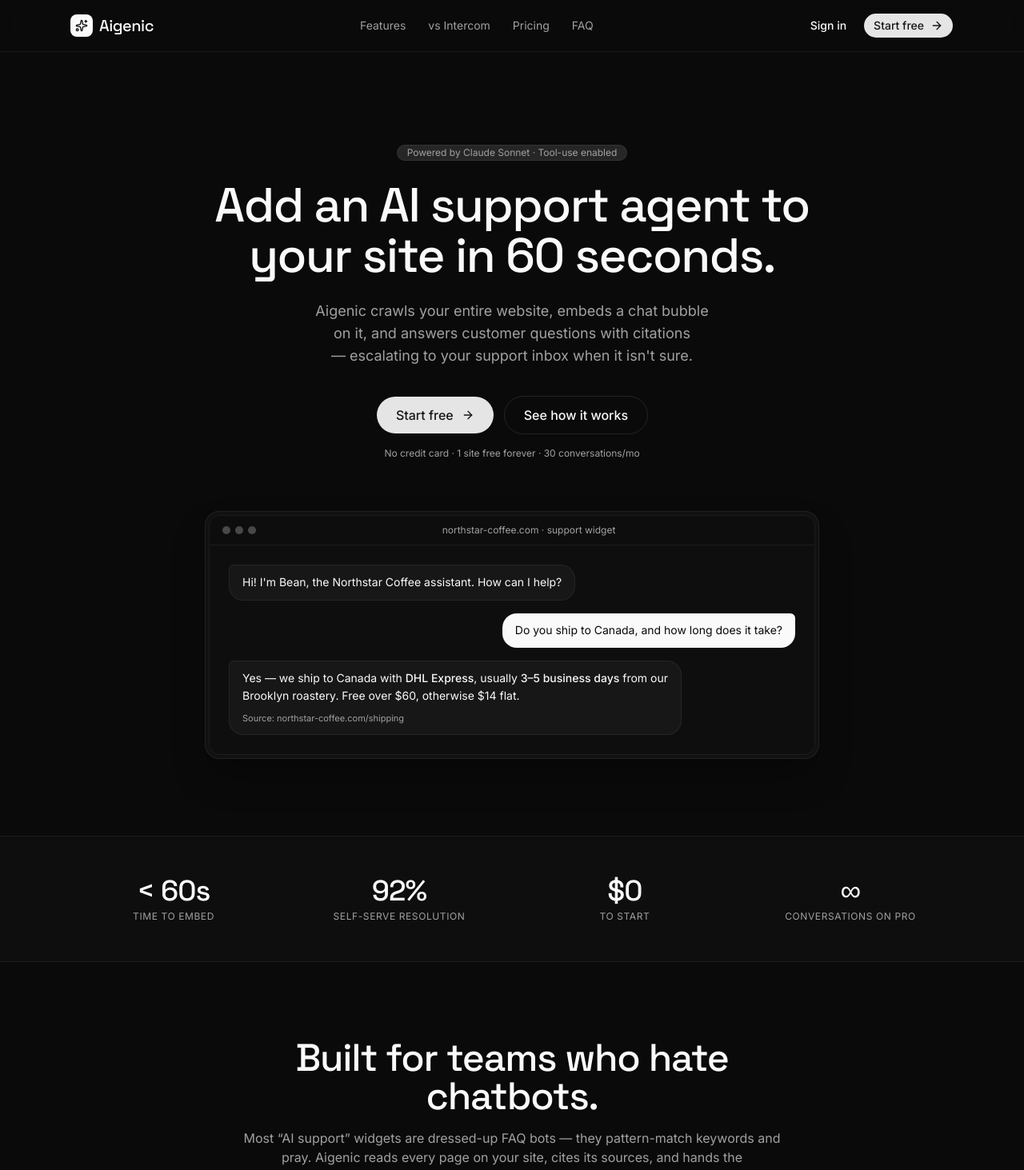
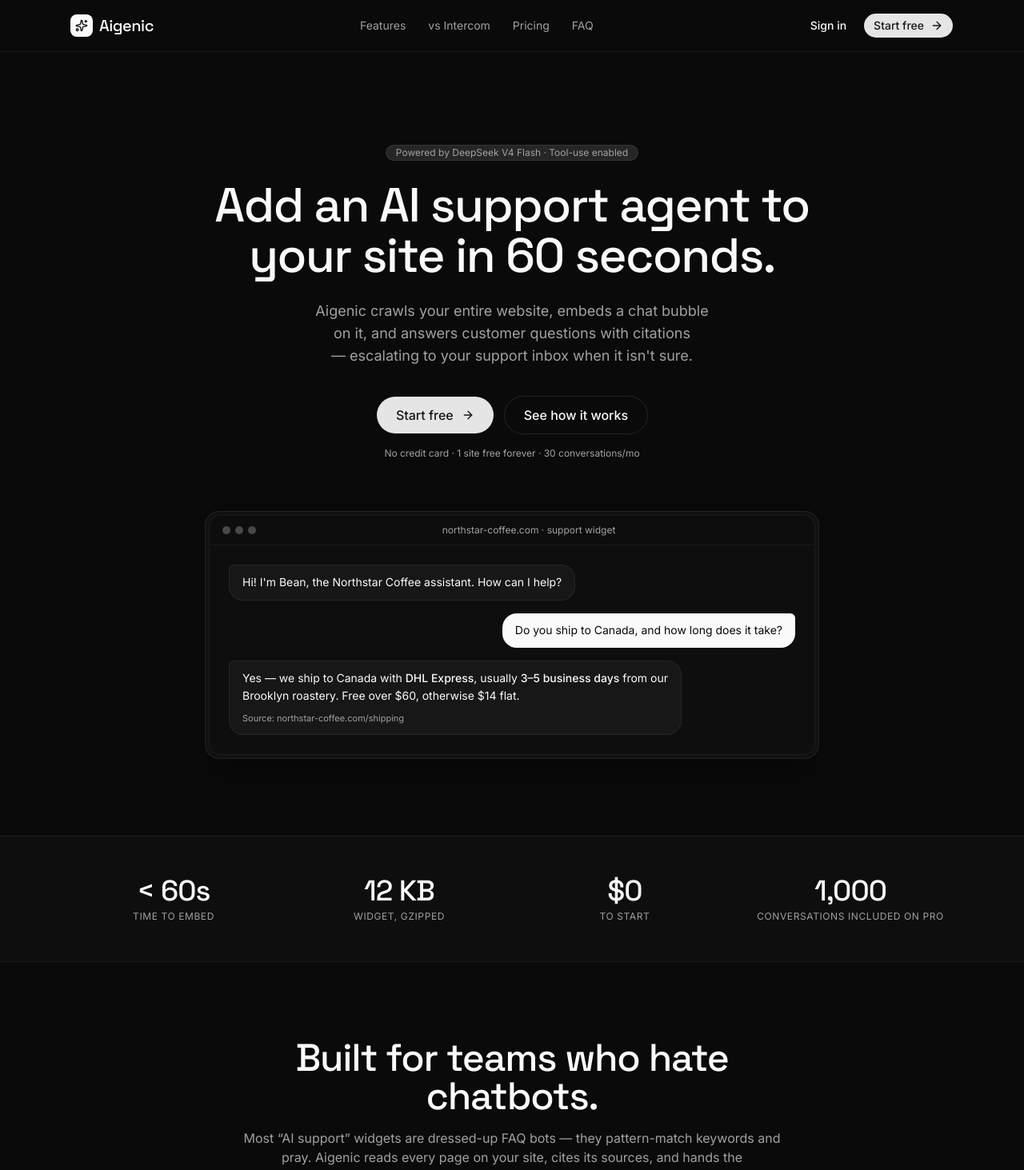
Before and after one commit to RakibulIslamm/aigenic, a Next.js app in the folder aigenic_app/: page / in a window 1280 px wide. Shown: the top 1463 px of the page at 80% size. Built offline with nearby package versions, Linux system fonts and the light colour scheme; no server answers.

Commit message:
feat: consolidate marketing constants into a single source file and update references in the application

```diff
--- a/aigenic_app/app/page.tsx
+++ b/aigenic_app/app/page.tsx
@@ -28,6 +28,7 @@
   PLAN_ORDER,
   type Plan,
 } from '@/lib/billing/plans';
+import { SUPPORT_MODEL_NAME, WIDGET_GZIP_KB } from '@/lib/marketing';
 
 const FEATURES = [
   {
@@ -83,7 +84,7 @@
   },
   {
     q: 'What model does it use?',
-    a: 'Claude sonnet via OpenRouter, with tool-use enabled so it can search your KB before answering.',
+    a: `${SUPPORT_MODEL_NAME} via OpenRouter, with tool-use enabled so it can search your KB before answering. The model is swappable server-side, so it can improve without you touching your embed.`,
   },
   {
     q: 'What happens when the AI doesn\'t know the answer?',
@@ -166,7 +167,7 @@
   return (
     <section className="mx-auto max-w-6xl px-6 pb-24 pt-20 text-center md:pt-28">
       <Badge variant="secondary" className="mb-6 rounded-full border border-border/60 px-3 py-1 text-xs font-normal text-muted-foreground">
-        Powered by Claude Sonnet · Tool-use enabled
+        Powered by {SUPPORT_MODEL_NAME} · Tool-use enabled
       </Badge>
       <h1 className="mx-auto max-w-3xl font-heading text-5xl leading-[1.05] tracking-tight md:text-6xl">
         Add an AI support agent to your site in&nbsp;60&nbsp;seconds.
@@ -238,9 +239,12 @@
     <section className="border-y border-border/60 bg-card/30">
       <div className="mx-auto grid max-w-6xl grid-cols-2 gap-6 px-6 py-12 text-center md:grid-cols-4">
         <Metric value="< 60s" label="time to embed" />
-        <Metric value="92%" label="self-serve resolution" />
+        <Metric value={`${WIDGET_GZIP_KB} KB`} label="widget, gzipped" />
         <Metric value="$0" label="to start" />
-        <Metric value="∞" label="conversations on Pro" />
+        <Metric
+          value={PLANS.pro.limits.conversationsPerMonth.toLocaleString('en-US')}
+          label="conversations included on Pro"
+        />
       </div>
     </section>
   );
--- a/aigenic_app/lib/agent/model.ts
+++ b/aigenic_app/lib/agent/model.ts
@@ -1,4 +1,5 @@
 import { createOpenAI } from '@ai-sdk/openai';
+import { SUPPORT_MODEL_ID } from '@/lib/marketing';
 
 const apiKey = process.env.OPENROUTER_API_KEY;
 const baseURL =
@@ -47,6 +48,6 @@
   fetch: routedFetch,
 });
 
-export const SUPPORT_MODEL_ID = 'deepseek/deepseek-v4-flash';
+export { SUPPORT_MODEL_ID };
 
 export const supportModel = openrouter.chat(SUPPORT_MODEL_ID);
--- /dev/null
+++ b/aigenic_app/lib/marketing.ts
@@ -0,0 +1,20 @@
+/**
+ * Single source of truth for drift-prone marketing facts. The landing page
+ * (hero badge, FAQ, metrics) renders from here and the README cites the same
+ * values — update them here, never hand-type them in copy. Plan availability
+ * and pricing already live in `lib/billing/plans.ts`; model wiring imports
+ * SUPPORT_MODEL_ID from this file so the landing page never pulls in the AI
+ * client.
+ */
+
+/** OpenRouter model id the support agent actually ships with. */
+export const SUPPORT_MODEL_ID = 'deepseek/deepseek-v4-flash';
+
+/** Human-readable model name for badges and FAQ copy. */
+export const SUPPORT_MODEL_NAME = 'DeepSeek V4 Flash';
+
+/**
+ * Approximate gzipped size of the built widget bundle (public/widget.js).
+ * Re-measure after widget changes: `pnpm --dir widget size` → bytes ÷ 1024.
+ */
+export const WIDGET_GZIP_KB = 12;
```
Also changed, not shown: 2 other files (tests, documents, lock files or other folders).
